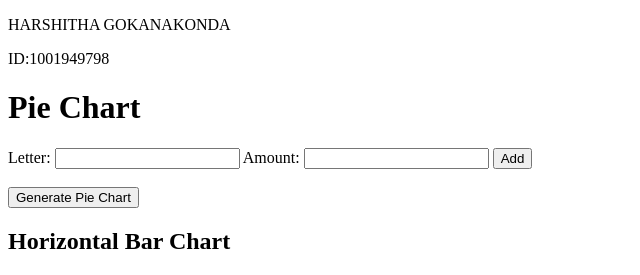
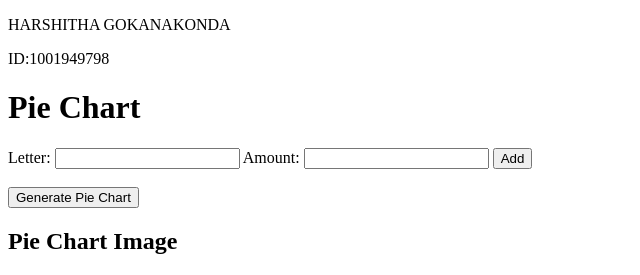
Before and after one commit to harshi99/QUIZ4, a Flask app: template templates/index.html in a window 1280 px wide. Shown: the top 275 px of the page, without its empty margins (0-640 px from the left). Run offline with Flask 2, Linux system fonts and the light colour scheme; the template is opened without the code that fills it: most values are stand-ins (such as "Sample title", 1, 10 or a date in 2020).

Commit message:
Update index.html

```diff
--- a/templates/index.html
+++ b/templates/index.html
@@ -17,7 +17,7 @@
         <input type="submit" value="Generate Pie Chart">
     </form>
 
-    <h2>Horizontal Bar Chart</h2>
+
 
 
     <script>
```
